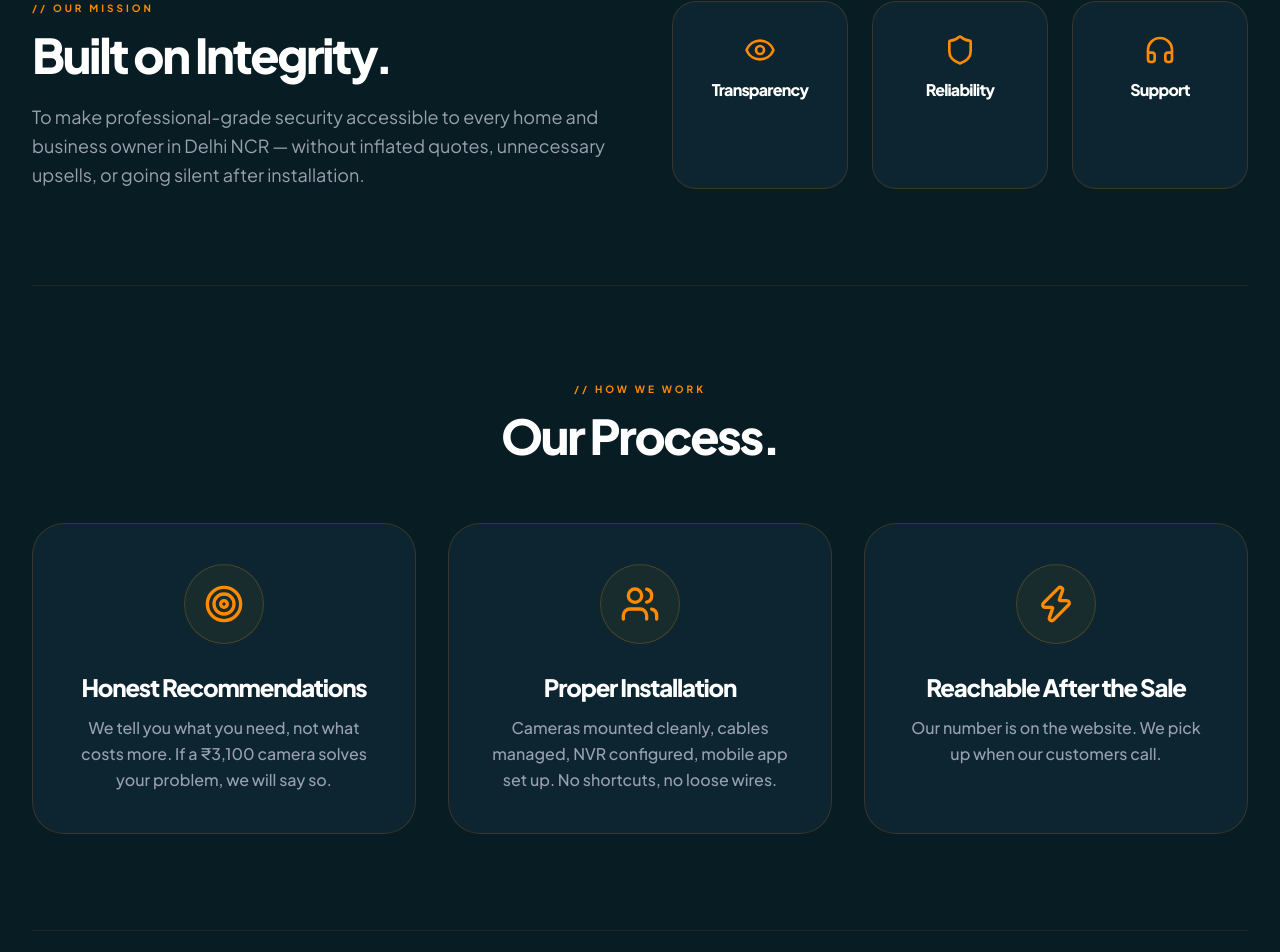
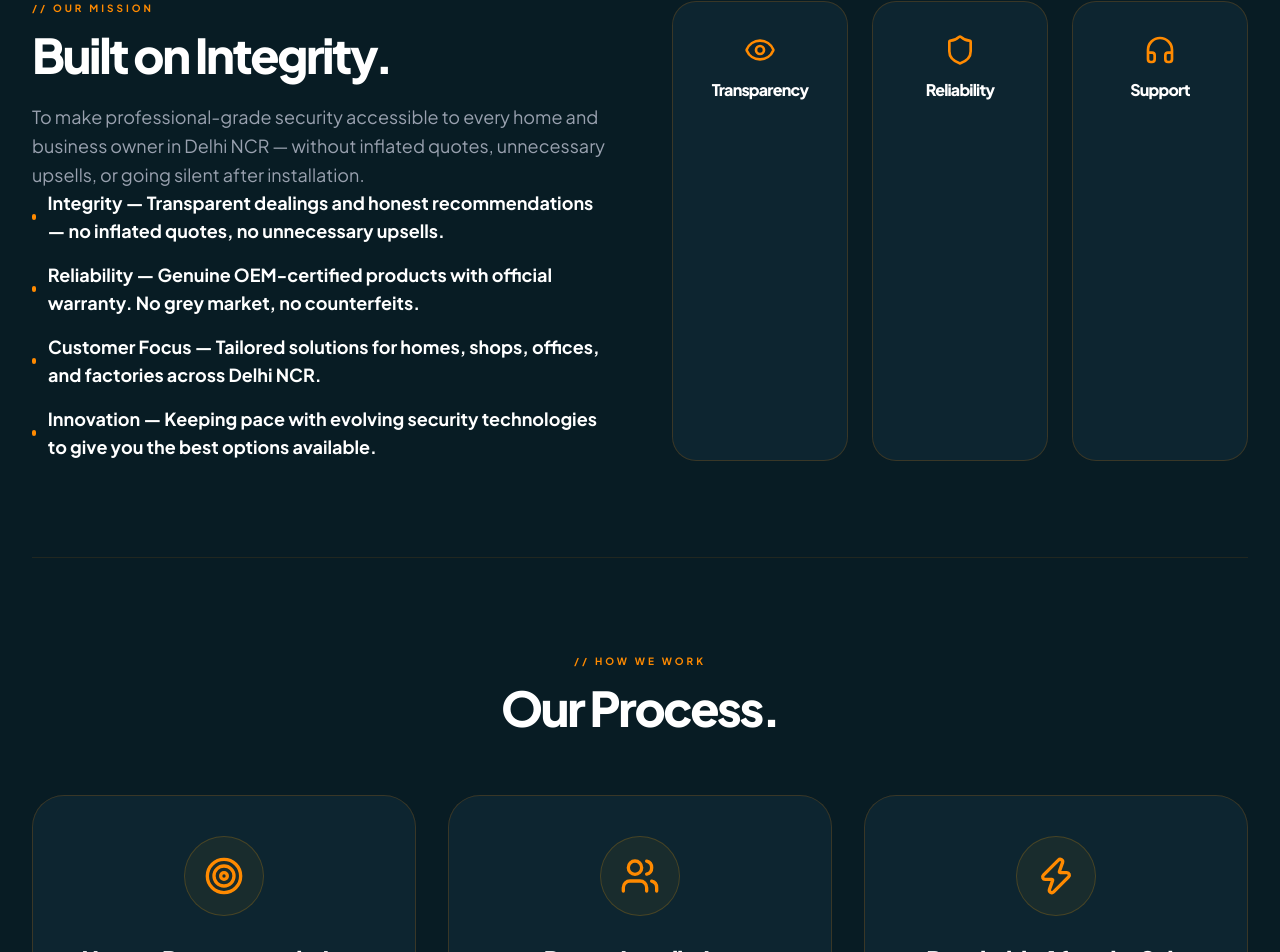
Before and after one commit to witejackel-eng/Ecom-website, a Next.js app: page /about in a window 1280 px wide. Shown: the part 819-1771 px from the top of the page. Built offline with nearby package versions, Linux system fonts and the light colour scheme.

Commit message:
fix-about-page-remove-services-add-core-values

```diff
--- a/src/app/about/page.tsx
+++ b/src/app/about/page.tsx
@@ -62,6 +62,19 @@ export default function AboutPage() {
               <p className="text-gray-400 text-lg leading-relaxed">
                 To make professional-grade security accessible to every home and business owner in Delhi NCR — without inflated quotes, unnecessary upsells, or going silent after installation.
               </p>
+              <ul className="space-y-4">
+                {[
+                  "Integrity — Transparent dealings and honest recommendations — no inflated quotes, no unnecessary upsells.",
+                  "Reliability — Genuine OEM-certified products with official warranty. No grey market, no counterfeits.",
+                  "Customer Focus — Tailored solutions for homes, shops, offices, and factories across Delhi NCR.",
+                  "Innovation — Keeping pace with evolving security technologies to give you the best options available.",
+                ].map((item, i) => (
+                  <li key={i} className="text-white font-bold text-lg flex items-center gap-3">
+                    <div className="w-1.5 h-1.5 rounded-full bg-[var(--color-tangerine)]" />
+                    {item}
+                  </li>
+                ))}
+              </ul>
             </div>
             <div className="grid sm:grid-cols-3 gap-6">
               {[
```
